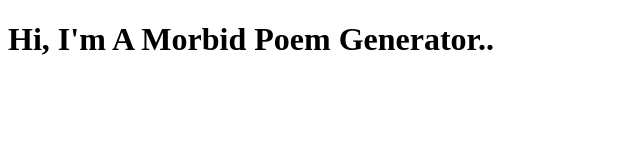
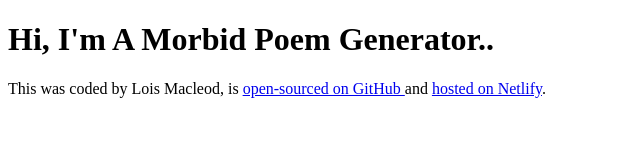
Before and after one commit to loisMac/poem-generator, a plain HTML site: page index.html in a window 1280 px wide. Shown: the whole page, without its empty margins (0-640 px from the left). Drawn offline with Linux system fonts and the light colour scheme.

Commit message:
Added Footer with links

```diff
--- a/index.html
+++ b/index.html
@@ -9,6 +9,9 @@
 <body>
     <h1>Hi, I'm A Morbid Poem Generator..</h1>
 
+    <footer>This was coded by Lois Macleod, is <a href="https://github.com/loisMac/poem-generator" target="_blank">open-sourced on GitHub
+    </a> and <a href="http://morbid-poems.netlify.app/" target="_blank">hosted on Netlify</a>.</footer>
+
     <script src="index.js"></script>
 </body>
 </html>
```
